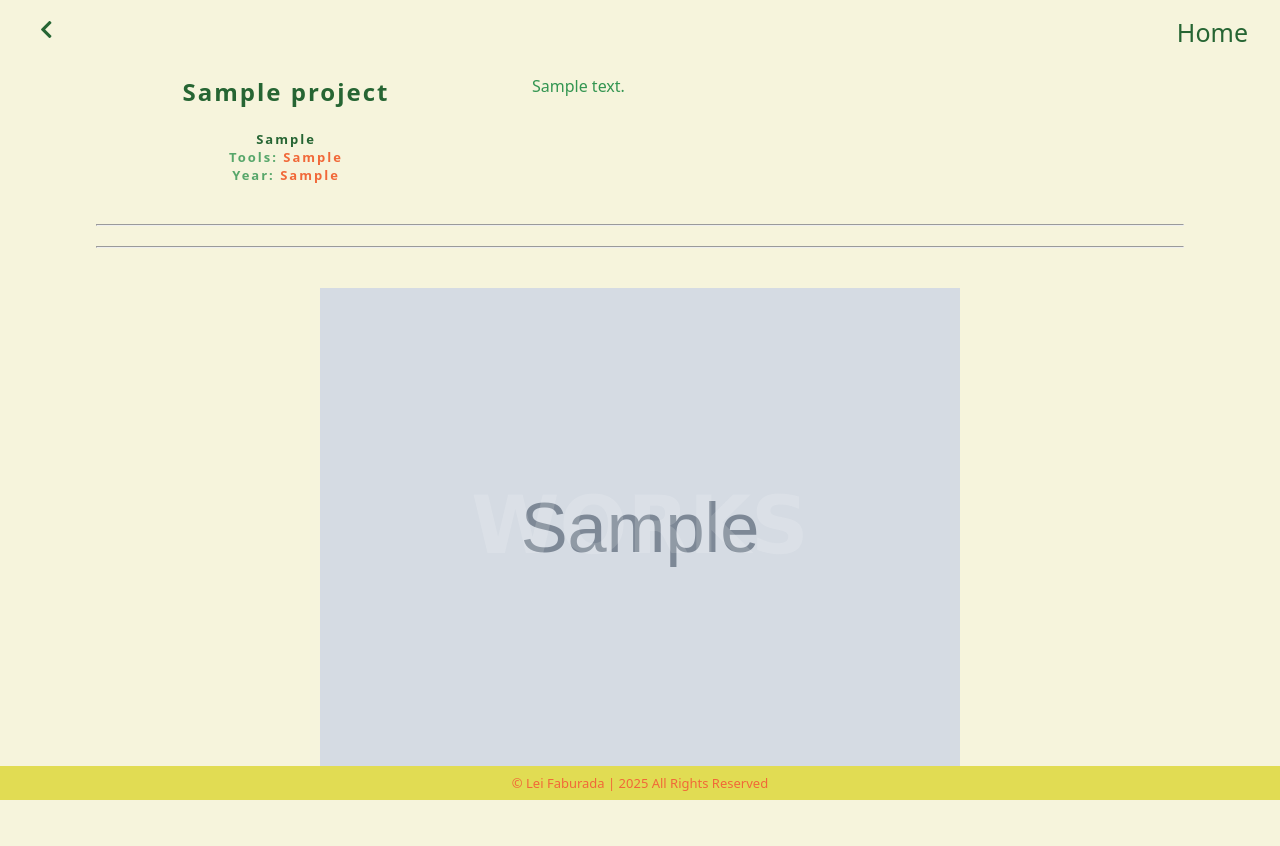
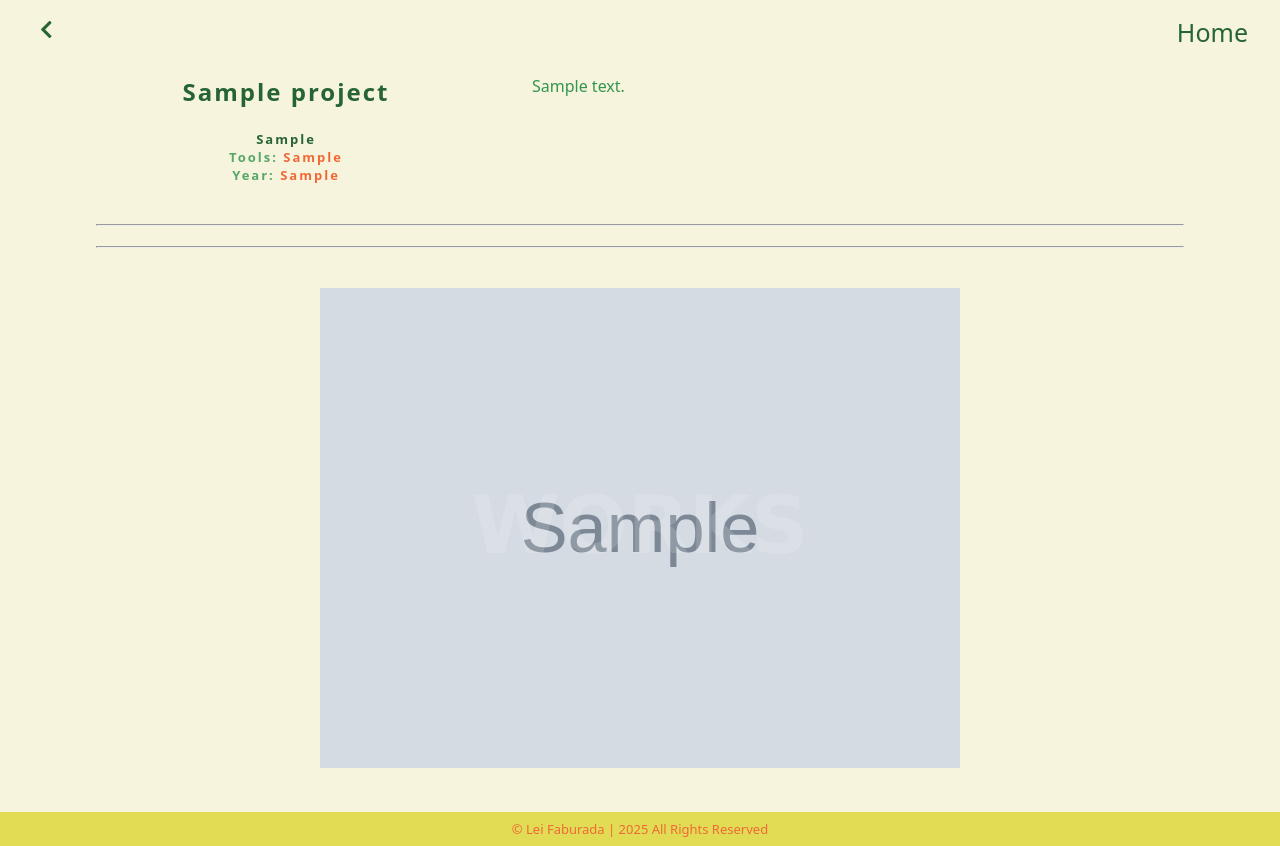
Before and after one commit to Asparaghost/myportfolio, a Django app: page /works/1/ in a window 1280 px wide. Before the commit the page ends 800 px from the top, so only its background shows below. Run offline with Django 4.2, Linux system fonts and the light colour scheme; tables that the repository leaves empty hold one stand-in row (values such as "Sample post"); grey boxes marked "Sample" are stand-in pictures; parts of the project's set-up code (start-up, migrations or seed data) failed here and were passed over; some web fonts are replaced.

Commit message:
fixed footer for the details

```diff
--- a/portfolio/templates/portfolio/details.html
+++ b/portfolio/templates/portfolio/details.html
@@ -5,11 +5,13 @@
         <meta charset="UTF-8">
         <meta name="viewport" content="width=device-width, initial-scale=1.0">
         <link rel="stylesheet" href="https://cdnjs.cloudflare.com/ajax/libs/font-awesome/5.15.3/css/all.min.css"/>
-        <title>Page Title</title>
+        <title>Portfolio | Lei</title>
+        <link href="{% static 'images/logo-white.png' %}" rel="icon">
         <link rel="stylesheet" href="{% static 'css/details.css' %}">
     </head>
 
     <body>
+        <div class="page-content">
         <header id="navbar">
             <nav class="navbar">
                 <ul class="menu-links">
@@ -66,7 +68,7 @@
         </div>
 
         <button onclick="scrollToTop()" id="backToTop" title="Go to top"><i class="fas fa-angle-double-up"></i></button>
-
+        </div>
 
         <footer>© Lei Faburada | 2025 All Rights Reserved</footer>
 
--- a/portfolio/templates/portfolio/index.html
+++ b/portfolio/templates/portfolio/index.html
@@ -6,7 +6,8 @@
         <meta name="viewport" content="width=device-width, initial-scale=1.0">
         <link rel="stylesheet" href="https://cdnjs.cloudflare.com/ajax/libs/font-awesome/5.15.3/css/all.min.css"/>
         <link rel="stylesheet" href="https://cdn.jsdelivr.net/npm/bootstrap@5.3.0-alpha1/dist/css/bootstrap.min.css" rel="stylesheet" integrity="sha384-GLhlTQ8iRABdZLl6O3oVMWSktQOp6b7In1Zl3/Jr59b6EGGoI1aFkw7cmDA6j6gD" crossorigin="anonymous">
-        <title>Portfolio</title>
+        <title>Portfolio | Lei</title>
+        <link href="{% static 'images/logo-white.png' %}" rel="icon">
         <link rel="stylesheet" href="{% static 'css/styles.css' %}">
     </head>
 
--- a/portfolio/templates/portfolio/works.html
+++ b/portfolio/templates/portfolio/works.html
@@ -5,7 +5,8 @@
         <meta charset="UTF-8">
         <meta name="viewport" content="width=device-width, initial-scale=1.0">
         <link rel="stylesheet" href="https://cdnjs.cloudflare.com/ajax/libs/font-awesome/5.15.3/css/all.min.css"/>
-        <title>Page Title</title>
+        <title>Portfolio | Lei</title>
+        <link href="{% static 'images/logo-white.png' %}" rel="icon">
         <link rel="stylesheet" href="{% static 'css/works.css' %}">
     </head>
 
--- a/static/css/details.css
+++ b/static/css/details.css
@@ -227,9 +227,6 @@ footer {
     padding: 8px 0;
     font-size: 13px;
     margin-top: 30px;
-    bottom: 0px;
-    position: absolute;
-    width: 100vw;
 }
 
 #backToTop {
@@ -352,3 +349,11 @@ header .navbar #logo {
     padding: 3px 8px;
     background-color: #01c38d;
 }
+
+html, body {
+    height: 100%;
+}
+
+.page-content {
+    min-height: calc(100vh - 50px);
+}
--- a/static/css/works.css
+++ b/static/css/works.css
@@ -332,5 +332,5 @@ html, body {
 }
 
 .page-content {
-    min-height: calc(100vh - 50px); /* Adjust 50px to your footer's height */
+    min-height: calc(100vh - 50px);
 }
```
Also changed, not shown: static/images/logo-white.png (added), static/images/logo.png.
